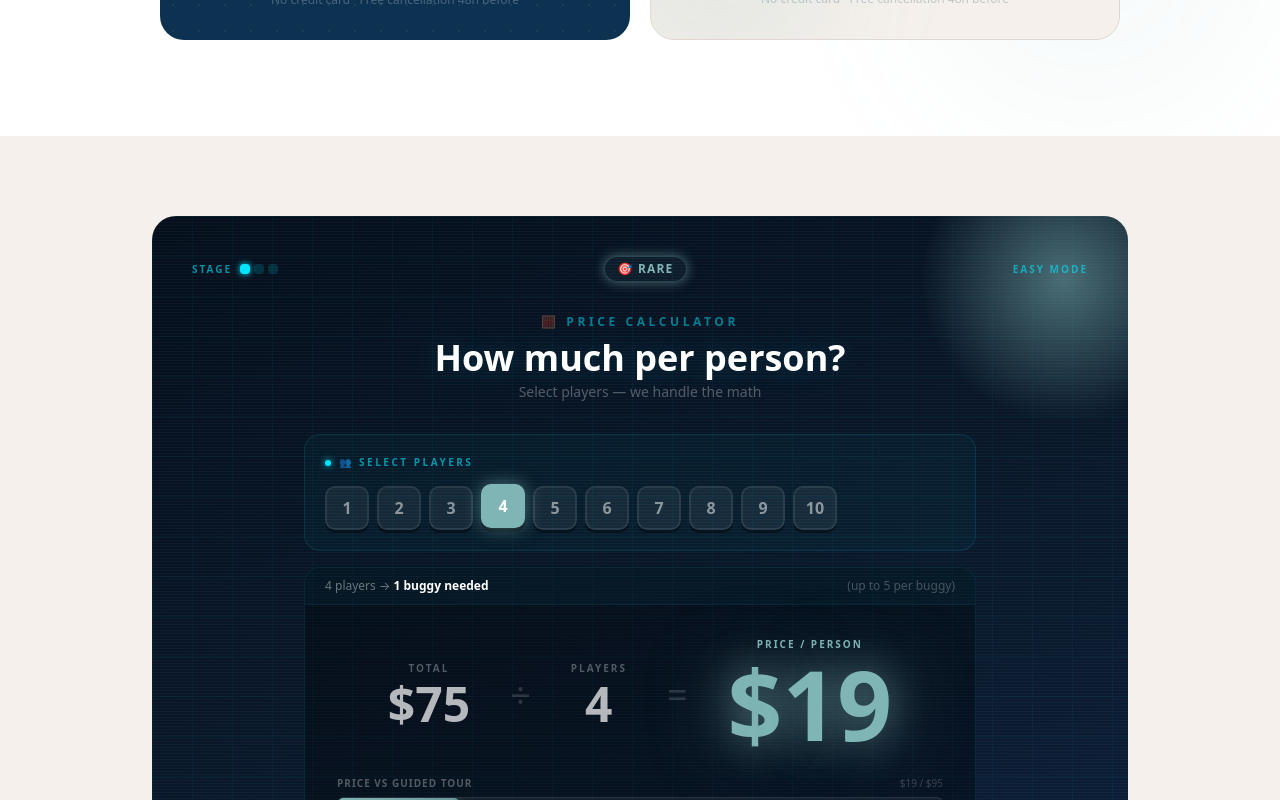
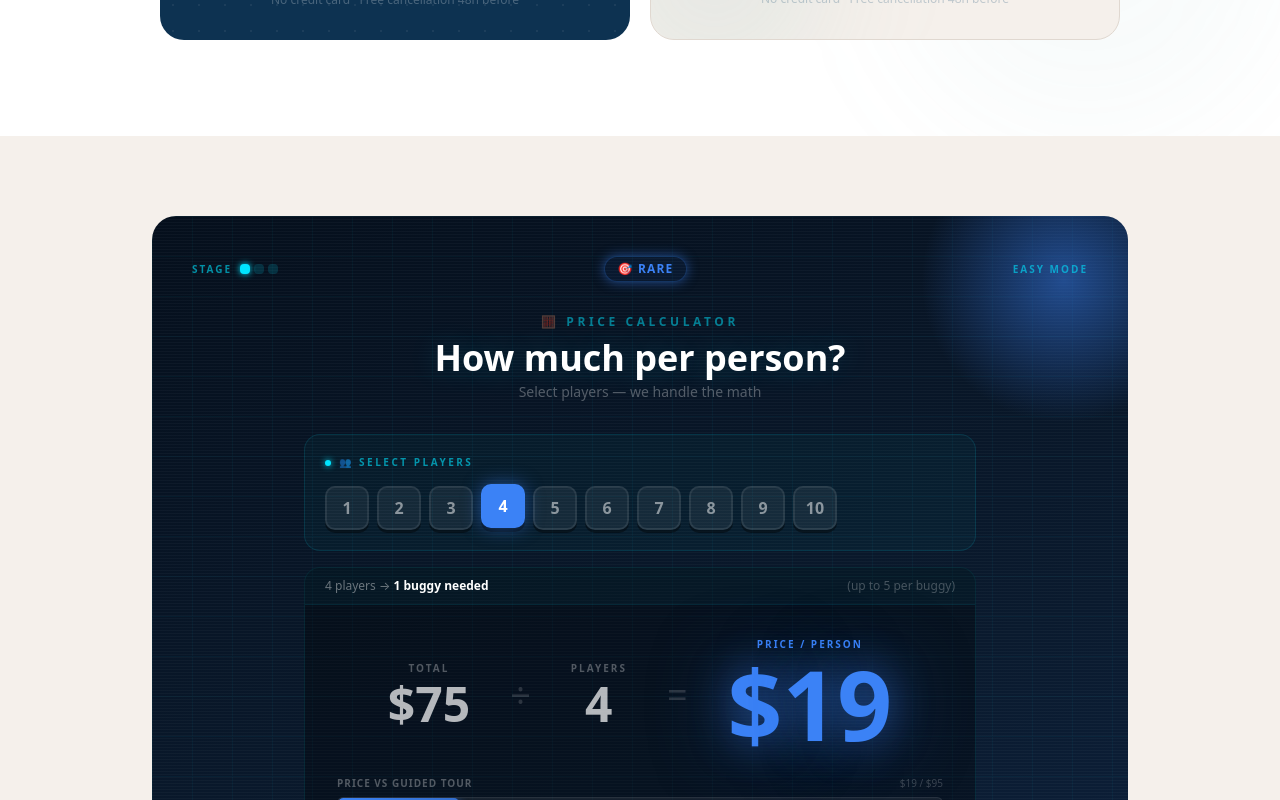
Before and after one commit to vrzsnchz23/buggy-rentals-dani, a Next.js app: page /en/pricing in a window 1280 px wide. Shown: the part 1480-2280 px from the top of the page. Built offline with nearby package versions, Linux system fonts and the light colour scheme.

Commit message:
Revert "Remap calculator achievement colors to brand palette (coral + teal)"
This reverts commit a8f557bbe8453e49eb8f0e601011e7807a581a05.

```diff
--- a/components/sections/PriceCalculator.tsx
+++ b/components/sections/PriceCalculator.tsx
@@ -8,40 +8,40 @@ const achievements = [
     max: 10,
     rank: "LEGENDARY",
     badge: "👑",
-    color: "#E8836A",
-    glow: "rgba(232,131,106,0.6)",
+    color: "#FFD700",
+    glow: "rgba(255,215,0,0.5)",
     text: { en: "You're basically robbing us. We're okay with it.", es: "Básicamente nos estás robando. Estamos bien con eso." },
   },
   {
     max: 15,
     rank: "EPIC",
     badge: "⚡",
-    color: "#E8836A",
-    glow: "rgba(232,131,106,0.5)",
+    color: "#A855F7",
+    glow: "rgba(168,85,247,0.5)",
     text: { en: "Less than ONE resort cocktail. Per person. All day.", es: "Menos que un cóctel en el resort. Por persona. Todo el día." },
   },
   {
     max: 20,
     rank: "RARE",
     badge: "🎯",
-    color: "#7FB5B5",
-    glow: "rgba(127,181,181,0.55)",
+    color: "#3B82F6",
+    glow: "rgba(59,130,246,0.5)",
     text: { en: "Cheaper than a taxi to the beach. And way more fun.", es: "Más barato que un taxi a la playa. Y mucho más divertido." },
   },
   {
     max: 30,
     rank: "UNCOMMON",
     badge: "🎮",
-    color: "#7FB5B5",
-    glow: "rgba(127,181,181,0.4)",
+    color: "#10B981",
+    glow: "rgba(16,185,129,0.5)",
     text: { en: "Still cheaper than any guided tour. By a lot.", es: "Mucho más barato que cualquier tour guiado." },
   },
   {
     max: 999,
     rank: "COMMON",
     badge: "🕹️",
-    color: "#7FB5B5",
-    glow: "rgba(127,181,181,0.3)",
+    color: "#E8836A",
+    glow: "rgba(232,131,106,0.5)",
     text: { en: "Still a great deal for a full day of freedom.", es: "Sigue siendo un excelente precio por un día completo." },
   },
 ];
```
